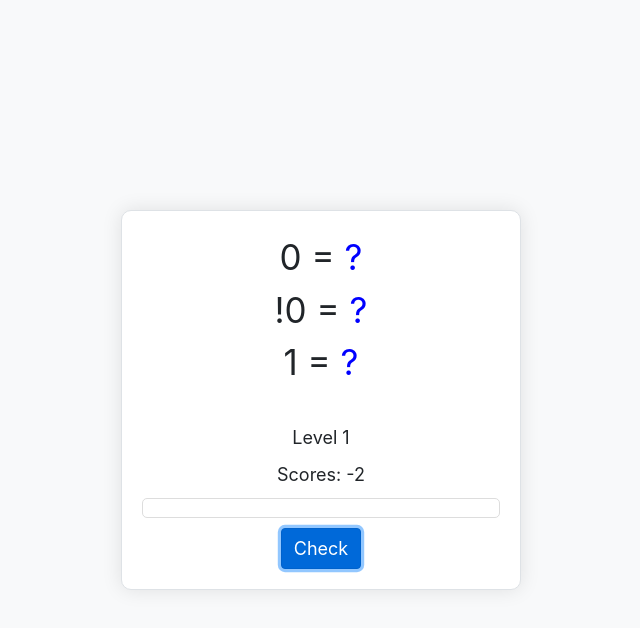
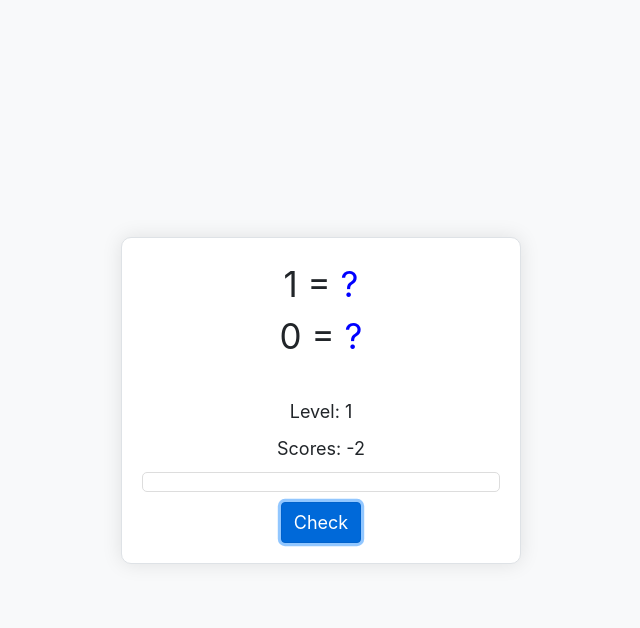
Before and after one commit to dim1024/trainer, a plain HTML site: page index.html in a window 1280 px wide. Both pictures are taken after a click on the button "Check". Shown: the whole page, without its empty margins (319-959 px from the left). Drawn offline with nearby package versions, Linux system fonts and the light colour scheme.

Commit message:
2 expresions instead of 3

```diff
--- a/index.html
+++ b/index.html
@@ -74,7 +74,6 @@
 <div id="expression-container">
   <div class="expression" id="expression1"></div>
   <div class="expression" id="expression2"></div>
-  <div class="expression" id="expression3"></div>
 
   <div id="level"></div>
   <div id="scores"></div>
@@ -103,7 +102,7 @@
   let localScore = 0;
   let globalScore = 0;
   let wrongAnswersInLevel = 0;
-  const scoresNeededForLevelUp = 5;
+  const scoresNeededForLevelUp = 4;
 
   function generateRandomExpression() {
     let variables = [];
@@ -174,15 +173,15 @@
     let expressions;
     if (currentLevel <= 7) {
       const currentLevelExpressions = levels[currentLevel - 1];
-      const randomIndexes = getRandomUniqueIndexes(currentLevelExpressions.length, 3);
-      expressions = [currentLevelExpressions[randomIndexes[0]], currentLevelExpressions[randomIndexes[1]], currentLevelExpressions[randomIndexes[2]]];
+      const randomIndexes = getRandomUniqueIndexes(currentLevelExpressions.length, 2);
+      expressions = [currentLevelExpressions[randomIndexes[0]], currentLevelExpressions[randomIndexes[1]]];
     } else {
-      expressions = [generateRandomExpression(), generateRandomExpression(), generateRandomExpression()];
+      expressions = [generateRandomExpression(), generateRandomExpression()];
     }
 
-    document.getElementById('level').innerHTML = `Level ${currentLevel}`; // Display the current level immediately on first load
+    document.getElementById('level').innerHTML = `Level: ${currentLevel}`; // Display the current level immediately on first load
 
-    for (let i = 0; i < 3; i++) {
+    for (let i = 0; i < expressions.length; i++) {
       const selectedExpression = expressions[i];
       document.getElementById(`expression${i + 1}`).innerHTML = `${selectedExpression} = <span class="question-mark" onclick="startToggle(${i + 1})">?</span>`;
     }
@@ -230,7 +229,7 @@
   function checkAnswer() {
     let correctAnswers = [];
     let userAllAnswers = [];
-    for (let i = 1; i <= 3; i++) {
+    for (let i = 1; i <= 2; i++) {
       const expressionText = document.querySelector(`#expression${i}`).innerText.split('=')[0].trim();
       const questionMark = document.querySelector(`#expression${i} .question-mark`);
       const userAnswer = questionMark.textContent;
@@ -291,8 +290,7 @@
           currentLevel = 1;
         }
 
-        document.getElementById('level').innerHTML = `Level ${currentLevel}`;
-        //generateNewExpression();
+        document.getElementById('level').innerHTML = `Level: ${currentLevel}`;
         updateScoreBar(0);
         generateNewExpression();
       }, 700);
```
